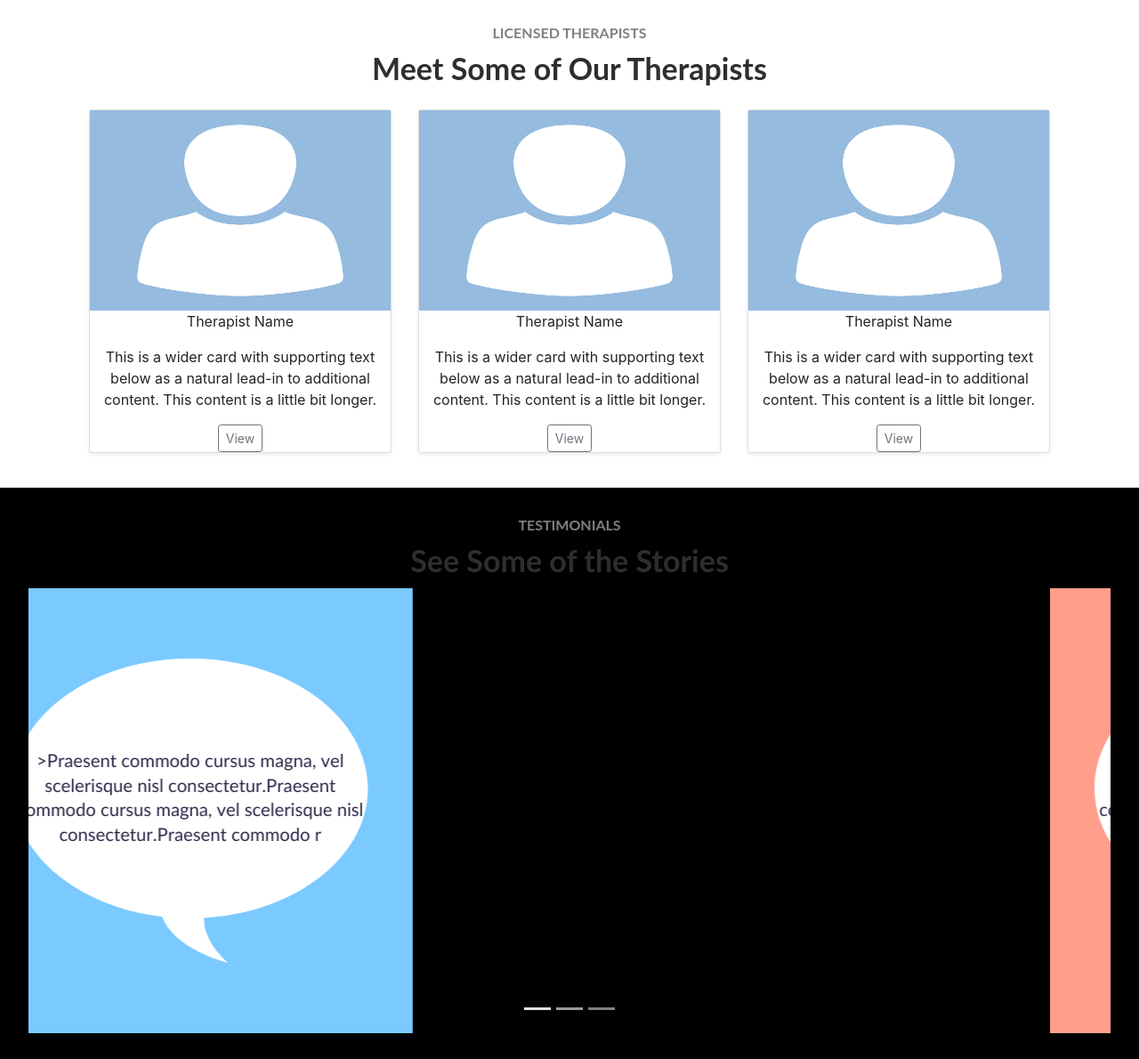
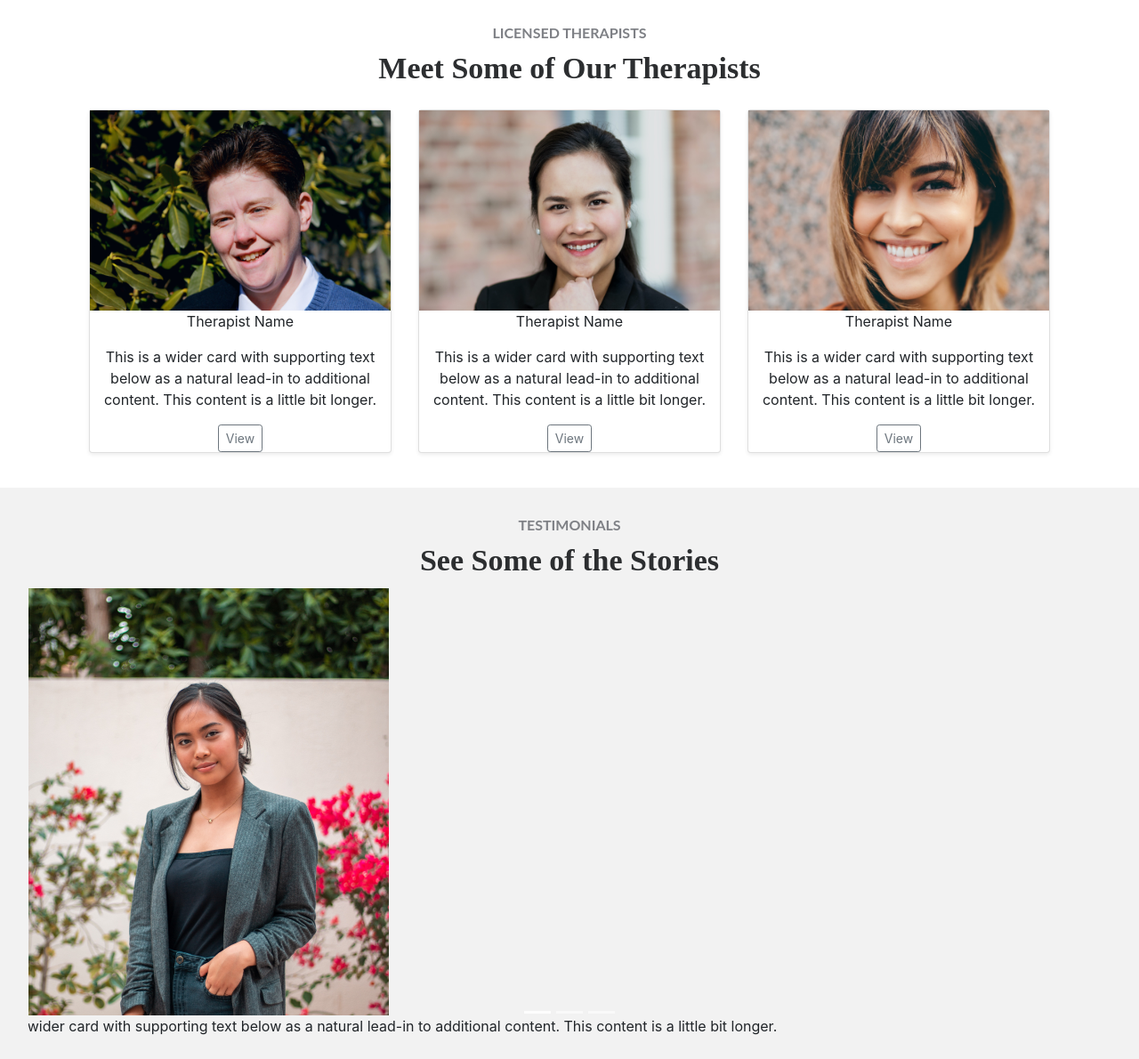
Before and after one commit to lwerre/hackathon, a website: page TherapyCircles/index1.html in a window 1280 px wide. Shown: the part 1136-2326 px from the top of the page at 89% size. Drawn offline with Linux system fonts and the light colour scheme.

Commit message:
letd merg what we have

```diff
--- a/TherapyCircles/css/index.css
+++ b/TherapyCircles/css/index.css
@@ -50,7 +50,7 @@ color: #5C5C5C;
 }
 
 .mainImg {
-  margin: 2em;
+  margin: 8em 3em 1em 1em;
   height: 45vh;
   width: auto;
 }
@@ -102,7 +102,7 @@ color: #5C5C5C;
 }
 
 .license-h3 {
-  font-family: Lato;
+  font-family: Raleway;
   font-style: normal;
   font-weight: bold;
   font-size: 34px;
@@ -112,9 +112,22 @@ color: #5C5C5C;
 }
 
 .testimonial-container {
-  background-color: black;
+  background-color: #F2F2F2;
   padding: 2em;
+
 }
+
+.carousel-list {
+  flex-direction: row;
+
+}
+
+.carousel-item {
+  display: flex;
+  /* justify-content: center; */
+}
+
+
 
 #C1 {
   justify-content: row;
@@ -134,7 +147,7 @@ color: #5C5C5C;
 }
 
 .action-part-2 {
-background-color: grey;
+background-color: #2F264A;;
 }
 
 .btn-secondary {
@@ -163,6 +176,7 @@ background-color: grey;
   font-family: Lato;
   font-style: normal;
   font-weight: normal;
+
   color: #FFFFFF;
   text-emphasis: none;
 }
@@ -203,7 +217,7 @@ background-color: grey;
 
 footer {
   height: 5%;
-  background-color: darkgray;
+  background-color: #2F264A;
 }
 
 /* Clear floats after rows */
--- a/TherapyCircles/index1.html
+++ b/TherapyCircles/index1.html
@@ -144,7 +144,7 @@
       <div class="row">
         <div class="col-md-4">
           <div class="card mb-4 shadow-sm">
-            <img src="images/avatar.png" width="100%" height="225" />
+            <img src="images/therapist1.png" width="100%" height="225" />
             <p>Therapist Name</p>
               <p class="card-text">This is a wider card with supporting text below as a natural lead-in to additional content. This content is a little bit longer.</p>
 
@@ -160,7 +160,7 @@
           </div>
           <div class="col-md-4">
             <div class="card mb-4 shadow-sm">
-              <img src="images/avatar.png" width="100%" height="225" />
+              <img src="images/therapist2.png" width="100%" height="225" />
               <p>Therapist Name</p>
                 <p class="card-text">This is a wider card with supporting text below as a natural lead-in to additional content. This content is a little bit longer.</p>
 
@@ -177,7 +177,7 @@
 
           <div class="col-md-4">
             <div class="card mb-4 shadow-sm">
-              <img src="images/avatar.png" width="100%" height="225" />
+              <img src="images/therapist3.png" width="100%" height="225" />
               <p>Therapist Name</p>
                 <p class="card-text">This is a wider card with supporting text below as a natural lead-in to additional content. This content is a little bit longer.</p>
 
@@ -214,15 +214,18 @@
   <div class="carousel-inner">
 
     <div class="carousel-item active">
-      <img src="images/testimonialOne.png"  class="d-block w-20" alt="...">
+      <img src="images/userImage.png"  class="d-block w-15" alt="...">
+      <caption>
+        This is a wider card with supporting text below as a natural lead-in to additional content. This content is a little bit longer.
+      </caption>
     </div>
 
     <div class="carousel-item">
-      <img src="images/testimonialTwo.png"  class="d-block w-20" alt="...">
+      <img src="images/userImage.png"  class="d-block w-20" alt="...">
     </div>
 
     <div class="carousel-item">
-      <img src="images/testimonialTwo.png"  class="d-block w-20" alt="...">
+      <img src="images/userImage.png"  class="d-block w-20" alt="...">
     </div>
 
   </div>
```
Also changed, not shown: TherapyCircles/images/therapist1.png (added), TherapyCircles/images/therapist2.png (added), TherapyCircles/images/therapist3.png (added), TherapyCircles/images/userImage.png (added).
